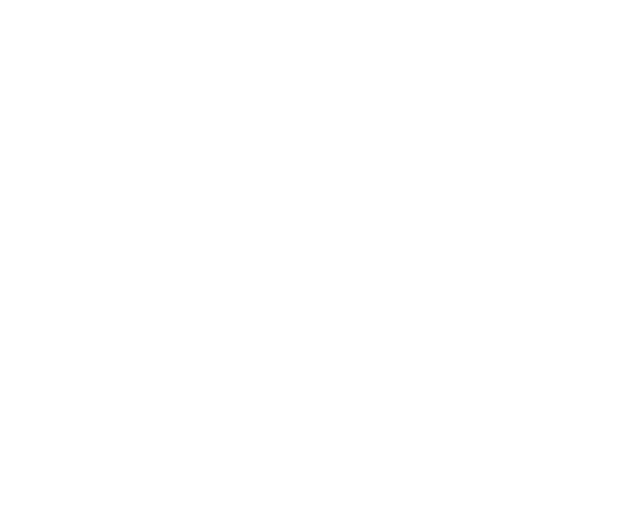
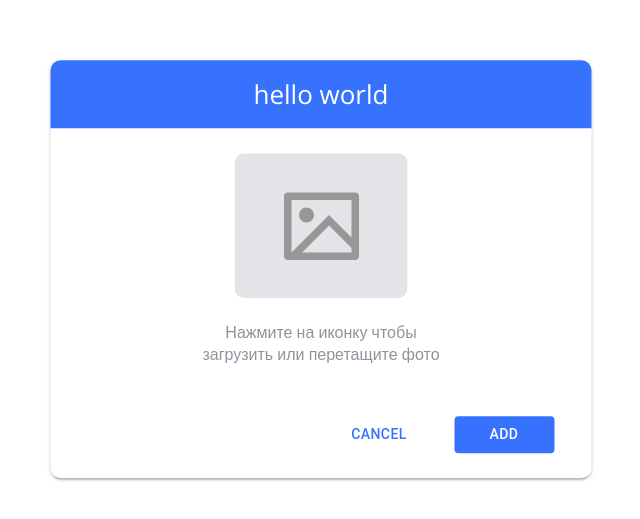
Before and after one commit to peaksoft-school/peaksoft-lms-b-web, a React (Create React App) app: page / in a window 1280 px wide. Shown: the part 131-650 px from the top of the page, without its empty margins (319-959 px from the left). Built offline with nearby package versions, Linux system fonts and the light colour scheme.

Commit message:
instalation react-dropzzone and build ui imagePicker component

```diff
--- a/package.json
+++ b/package.json
@@ -16,6 +16,7 @@
     "date-fns": "^2.28.0",
     "react": "^18.1.0",
     "react-dom": "^18.1.0",
+    "react-dropzone": "^12.1.0",
     "react-icons": "^4.3.1",
     "react-redux": "^8.0.1",
     "react-router": "^6.3.0",
--- a/src/App.jsx
+++ b/src/App.jsx
@@ -1,10 +1,15 @@
 import React from 'react'
 import { CustomDatePicker } from './components/UI/CustomDatePicker'
+import { BasicModal } from './components/UI/BasicModal'
+import { ImagePicker } from './components/UI/ImagePicker'
 
 function App() {
    return (
       <div>
          <CustomDatePicker />
+         <BasicModal title="hello world">
+            <ImagePicker />
+         </BasicModal>
       </div>
    )
 }
--- a/src/components/UI/BasicModal.jsx
+++ b/src/components/UI/BasicModal.jsx
@@ -30,15 +30,16 @@
    border-top-right-radius: 10px;
    display: flex;
    justify-content: center;
-   align-items: flex-end;
+   align-items: center;
 `
 const StyledHeaderTitle = styled.h1`
    color: #ffff;
-   font-size: 20px;
+   font-size: 26px;
    font-style: normal;
    line-height: 27px;
    font-weight: 400;
    align-items: center;
+   font-family: var(--base-font);
 `
 const StyledContentContainer = styled.div`
    padding: 25px;
--- /dev/null
+++ b/src/components/UI/ImagePicker.jsx
@@ -0,0 +1,45 @@
+import React, { useState, useCallback } from 'react'
+import styled from 'styled-components'
+import { useDropzone } from 'react-dropzone'
+import { ReactComponent as DropZone } from '../../assets/icons/DropZone.svg'
+import { Title } from './Title'
+
+const StyledImagePicker = styled.div`
+   display: flex;
+   flex-direction: column;
+   align-items: center;
+   justify-content: center;
+
+   p {
+      text-align: center;
+      width: 240px;
+      font-family: var(--base-font-2);
+   }
+`
+
+const DropZoneWrapper = styled.div`
+   margin-bottom: 20px;
+`
+
+export const ImagePicker = () => {
+   const onDrop = useCallback((acceptedFiles) => {
+      console.log(acceptedFiles)
+   }, [])
+   const { getRootProps, getInputProps, isDragAccept, isDragReject } =
+      useDropzone({
+         onDrop,
+         multiple: false,
+         accept: 'image/jpeg,image/png',
+      })
+   return (
+      <StyledImagePicker>
+         <DropZoneWrapper {...getRootProps()}>
+            <input type="text" {...getInputProps()} />
+            <DropZone cursor="pointer" />
+         </DropZoneWrapper>
+         <Title color="#8d949e">
+            Нажмите на иконку чтобы загрузить или перетащите фото
+         </Title>
+      </StyledImagePicker>
+   )
+}
--- a/src/index.css
+++ b/src/index.css
@@ -1,4 +1,5 @@
 @import url('https://fonts.googleapis.com/css2?family=Open+Sans:wght@300;400;500;600;700;800&display=swap');
+@import url('https://fonts.googleapis.com/css2?family=Nunito:ital,wght@0,200;0,300;0,400;0,500;1,200;1,300;1,400&display=swap');
 * {
    box-sizing: border-box;
    margin: 0;
@@ -6,6 +7,7 @@
 }
 :root {
    --base-font: 'Open Sans', sans-serif;
+   --base-font-2: 'Nunito', sans-serif;
    --base-color: #3772ff;
    --background-color: #eff0f4;
    --error-color: #c91e1e;
```
Also changed, not shown: src/assets/icons/DropZone.svg (added), 1 other file (tests, documents, lock files or other folders).
